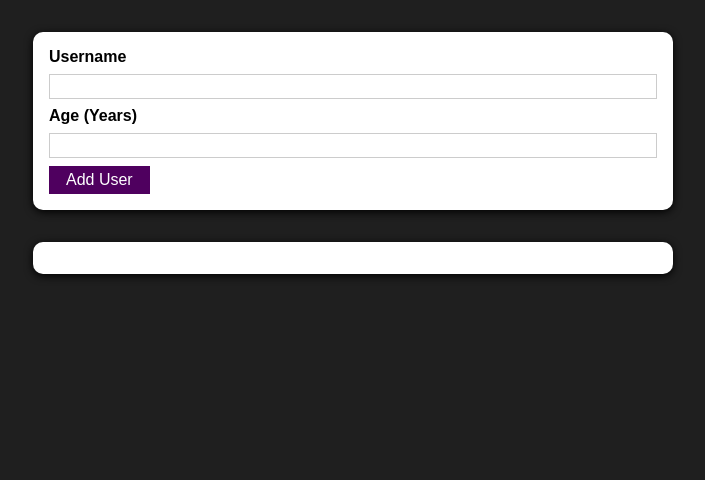
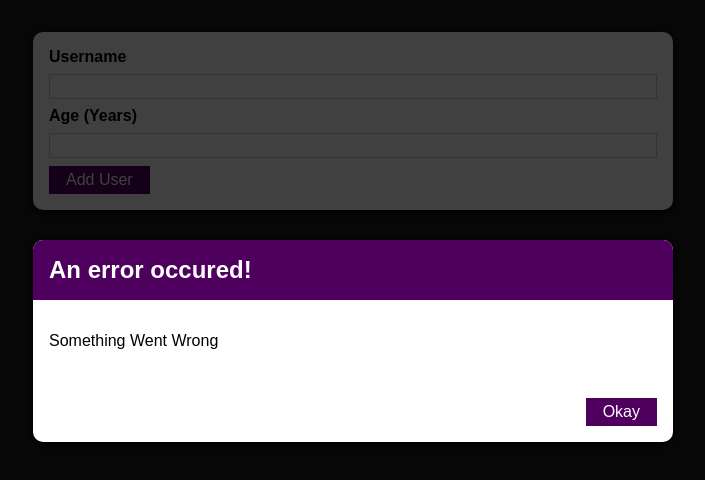
Before and after one commit to Jwatts82/04-practice-project, a React (Create React App) app: page / in a window 1280 px wide. Shown: the top 480 px of the page, without its empty margins (287-992 px from the left). Built offline with nearby package versions, Linux system fonts and the light colour scheme.

Commit message:
add error modal component

```diff
--- /dev/null
+++ b/src/components/UI/ErrorModal.js
@@ -0,0 +1,25 @@
+import React from 'react';
+import Card from './Card';
+import Button from './Button';
+import classes from './ErrorModal.module.css'
+
+function ErrorModal(props) {
+  return (
+    <div>
+        <div className ={classes.backdrop} />
+      <Card className={classes.modal}>
+        <header className={classes.header}>
+          <h2>{props.title}</h2>
+        </header>
+        <div className={classes.content}>
+          <p>{props.message}</p>
+        </div>
+        <footer className={classes.actions}>
+          <Button>Okay</Button>
+        </footer>
+      </Card>
+    </div>
+  );
+}
+
+export default ErrorModal;
--- /dev/null
+++ b/src/components/UI/ErrorModal.module.css
@@ -0,0 +1,45 @@
+.backdrop {
+  position: fixed;
+  top: 0;
+  left: 0;
+  width: 100%;
+  height: 100vh;
+  z-index: 10;
+  background: rgba(0, 0, 0, 0.75);
+}
+
+.modal {
+  position: fixed;
+  top: 30vh;
+  left: 10%;
+  width: 80%;
+  z-index: 100;
+  overflow: hidden;
+}
+
+.header {
+  background: #4f005f;
+  padding: 1rem;
+}
+
+.header h2 {
+  margin: 0;
+  color: white;
+}
+
+.content {
+  padding: 1rem;
+}
+
+.actions {
+  padding: 1rem;
+  display: flex;
+  justify-content: flex-end;
+}
+
+@media (min-width: 768px) {
+  .modal {
+    left: calc(50% - 20rem);
+    width: 40rem;
+  }
+}
--- a/src/components/Users/AddUser.js
+++ b/src/components/Users/AddUser.js
@@ -2,6 +2,7 @@
 import Card from '../UI/Card';
 import classes from './AddUser.module.css';
 import Button from '../UI/Button';
+import ErrorModal from '../UI/ErrorModal';
 
 function AddUser(props) {
   const [enteredUsername, setEnteredUsername] = useState('');
@@ -15,7 +16,7 @@
     if (+enteredAge < 1) {
       return;
     }
-    props.onAddUser(enteredUsername, enteredAge)
+    props.onAddUser(enteredUsername, enteredAge);
     setEnteredUsername('');
     setEnteredAge('');
   };
@@ -30,6 +31,7 @@
 
   return (
     <div>
+      <ErrorModal title='An error occured!' message='Something Went Wrong' />
       <Card className={classes.input}>
         <form onSubmit={addUserHandler}>
           <label htmlFor='username'>Username</label>
```
